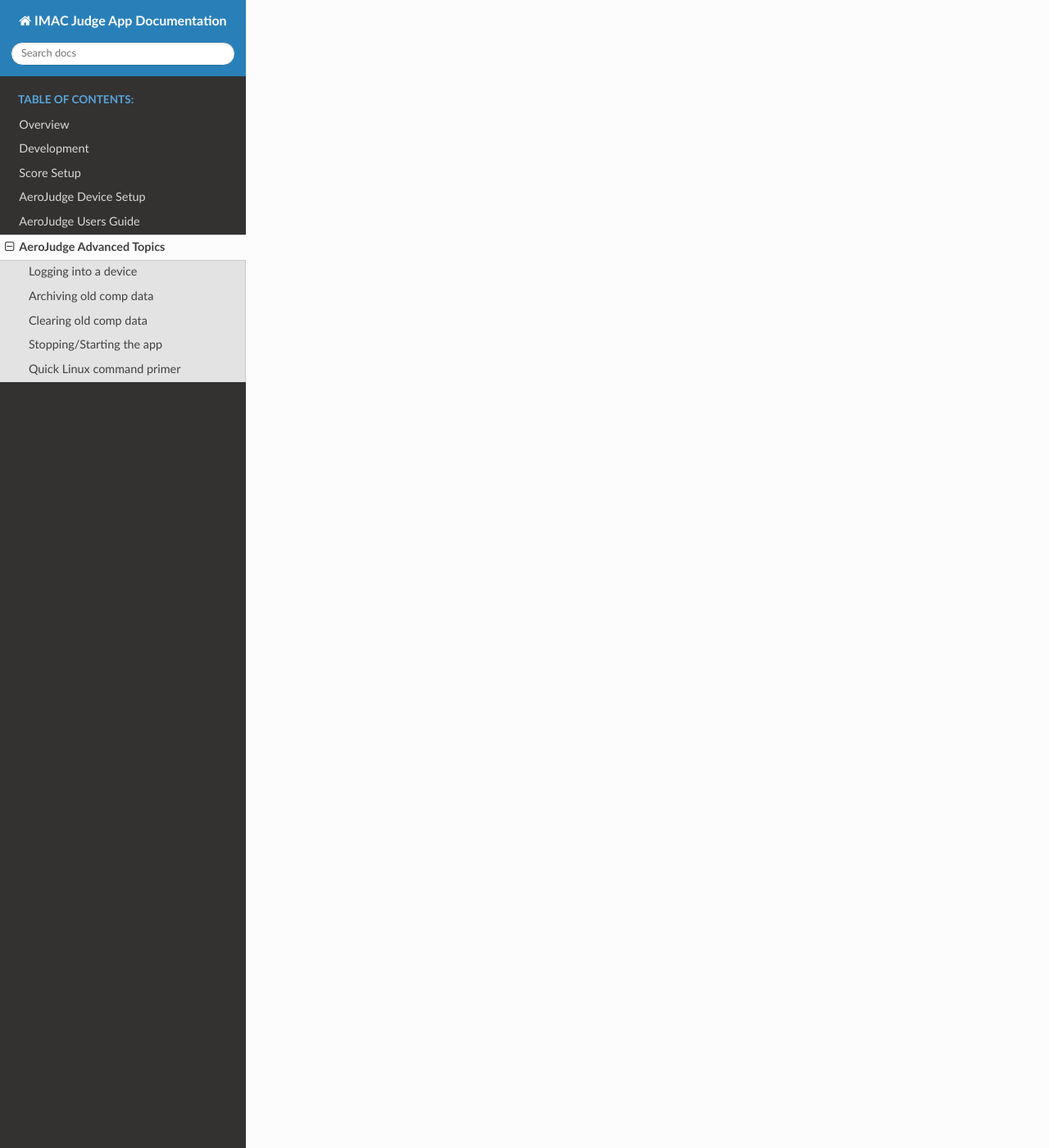
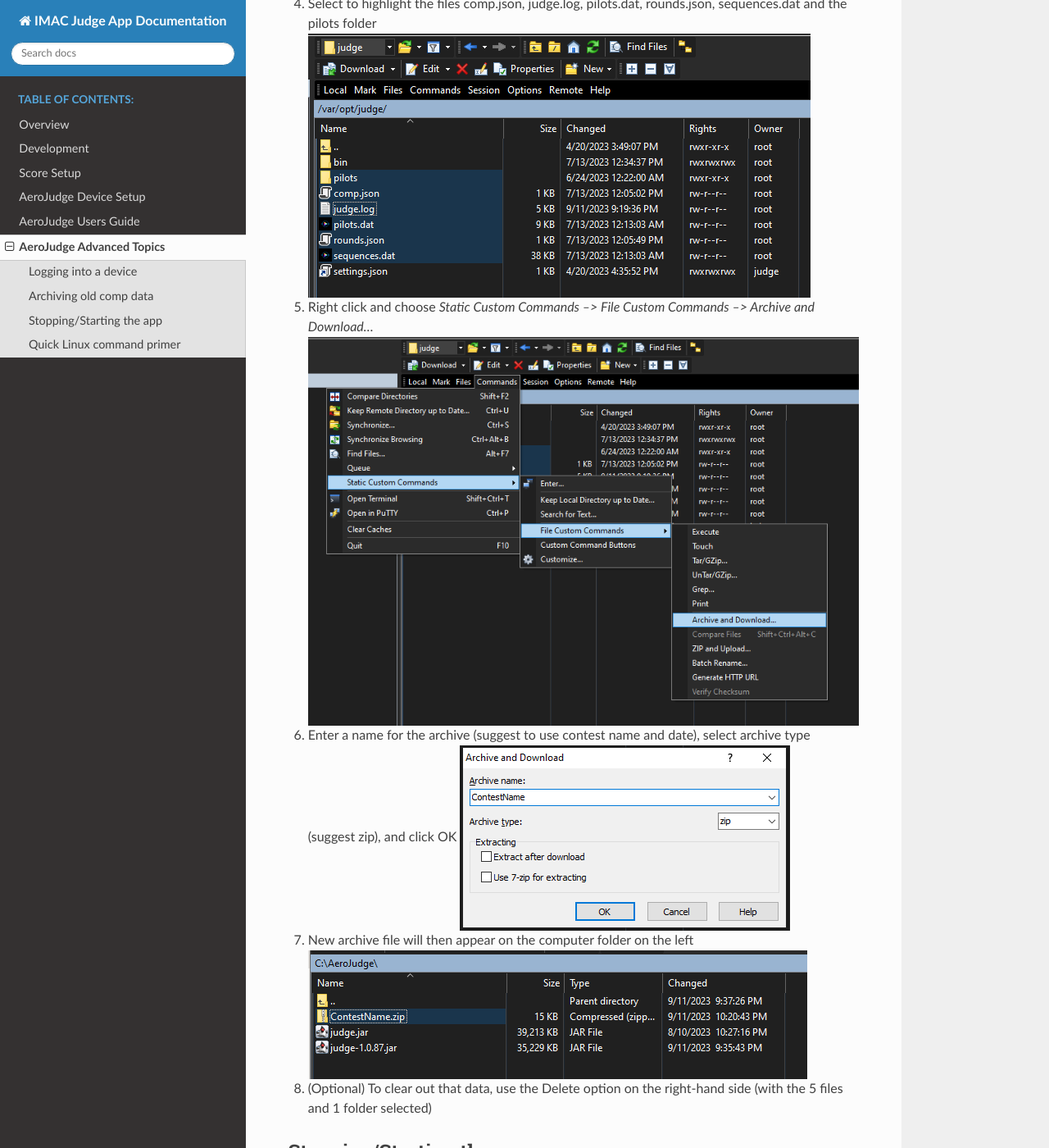
Before and after one commit to dpgarceau/imac-judge-docs, a Sphinx documentation site: the page built from docs/source/06-AeroJudgeAdvanced.rst, in a window 1280 px wide and 1400 px high, scrolled down 3411 px. Shown: the whole window at 82% size. Built offline with Sphinx 7.4.7 and the Read the Docs theme 2.0.0, drawn with Linux system fonts in a browser that asks for light colours; some of the changed text lies outside the part shown.

Commit message:
Added details to archive a contest

```diff
--- a/docs/source/06-AeroJudgeAdvanced.rst
+++ b/docs/source/06-AeroJudgeAdvanced.rst
@@ -24,10 +24,35 @@
 
 Archiving old comp data
 -----------------------
+#. Use `WinSCP <https://winscp.net/>`_ (or similar FTP application) to connect to the device |UpdateImg1|
+#. Answer Yes if you receive a security alert (only the first time) |UpdateImg2|
+#. On the right-hand side, Click the open directory button (`Control --> O`) and type /var/opt/judge and click OK |ArchiveImg1|
+#. Select to highlight the files comp.json, judge.log, pilots.dat, rounds.json, sequences.dat and the pilots folder |ArchiveImg2|
+#. Right click and choose `Static Custom Commands --> File Custom Commands --> Archive and Download...` |ArchiveImg3|
+#. Enter a name for the archive (suggest to use contest name and date), select archive type (suggest zip), and click OK |ArchiveImg4|
+#. New archive file will then appear on the computer folder on the left |ArchiveImg5|
+#. (Optional) To clear out that data, use the Delete option on the right-hand side (with the 5 files and 1 folder selected)
 
+.. |UpdateImg1| image:: images/devupd001.png
+    :align: middle
 
-Clearing old comp data
-----------------------
+.. |UpdateImg2| image:: images/devupd002.png
+    :align: middle
+
+.. |ArchiveImg1| image:: images/devarch001.png
+    :align: middle
+
+.. |ArchiveImg2| image:: images/devarch002.png
+    :align: middle
+
+.. |ArchiveImg3| image:: images/devarch003.png
+    :align: middle
+
+.. |ArchiveImg4| image:: images/devarch004.png
+    :align: middle
+
+.. |ArchiveImg5| image:: images/devarch005.png
+    :align: middle
 
 
 Stopping/Starting the app
```
Also changed, not shown: docs/source/images/devarch001.png (added), docs/source/images/devarch002.png (added), docs/source/images/devarch003.png (added), docs/source/images/devarch004.png (added), docs/source/images/devarch005.png (added).
